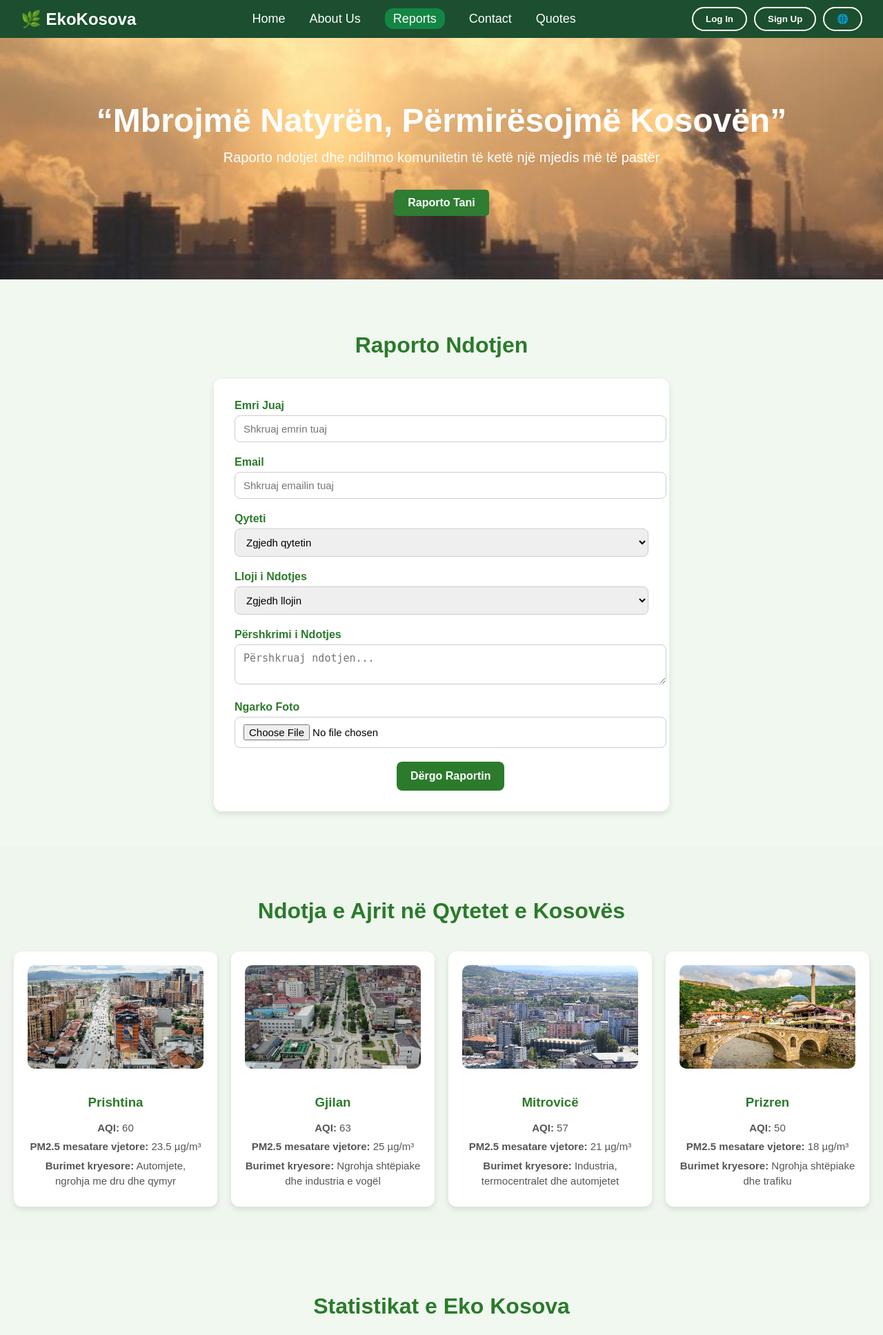
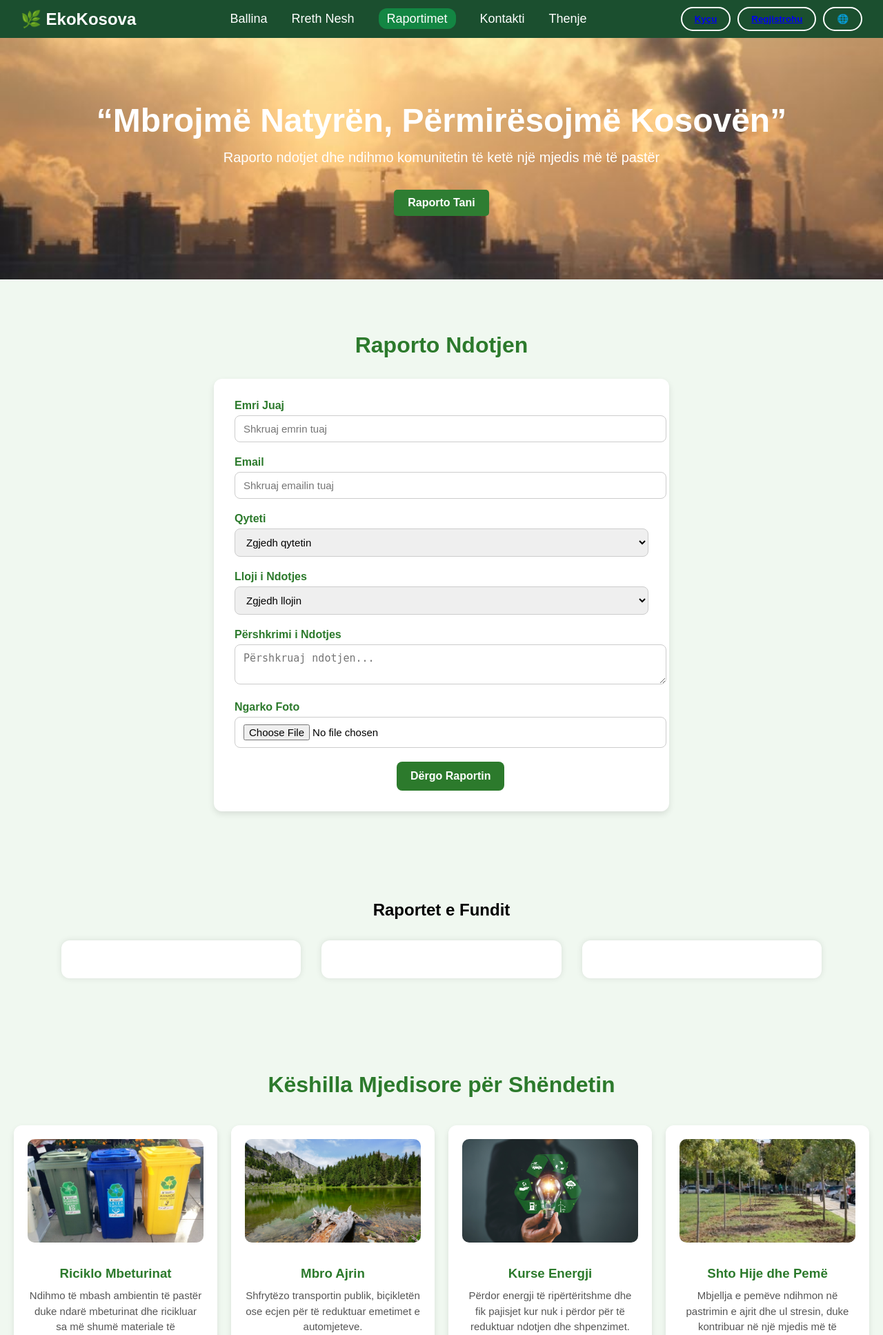
Before and after one commit to drinitech/EkoKosova-1, a PHP site: page /Reports.html in a window 1280 px wide. Shown: the top 1935 px of the page at 69% size. Run offline with PHP 8.4, Linux system fonts and the light colour scheme.

Commit message:
update ne quotes dhe reports

```diff
--- a/Reports.html
+++ b/Reports.html
@@ -13,16 +13,18 @@
             <div class="logo">🌿 EkoKosova</div>
             <input type="checkbox" id="menu-toggle">
             <label for="menu-toggle" class="menu-icon">&#9776;</label>
+
             <ul class="nav-links">
-                <li><a href="index.html">Home</a></li>
-                <li><a href="about.html">About Us</a></li>
-                <li><a href="Reports.html" class="active">Reports</a></li>
-                <li><a href="contact.html">Contact</a></li>
-                <li><a href="quotes.html">Quotes</a></li>
+                <li><a href="index.html">Ballina</a></li>
+                <li><a href="about.html">Rreth Nesh</a></li>
+                <li><a href="Reports.html" class="active">Raportimet</a></li>
+                <li><a href="contact.html">Kontakti</a></li>
+                <li><a href="quotes.html">Thenje</a></li>
             </ul>
+
             <div class="nav-buttons">
-                <button class="login">Log In</button>
-                <button class="signup">Sign Up</button>
+                <button class="login"><a href="Login.html">Kyçu</a></button>
+                <button class="signup"><a href="Signup.html">Regjistrohu</a></button>
                 <button class="translate">🌐</button>
             </div>
         </nav>
@@ -32,7 +34,7 @@
         <div>
             <h2>“Mbrojmë Natyrën, Përmirësojmë Kosovën”</h2>
             <p>Raporto ndotjet dhe ndihmo komunitetin të ketë një mjedis më të pastër</p>
-            <a href="#" class="btn">Raporto Tani</a>
+            <a href="Reports.html#reportform" class="btn">Raporto Tani</a>
         </div>
     </section>
 
@@ -73,58 +75,27 @@
         </form>
     </section>
 
-    <section class="cities-section">
-        <h2 id="shikoraporte">Ndotja e Ajrit në Qytetet e Kosovës</h2>
-        <div class="cities-container">
-            <div class="city-card">
-                <img src="img/prishtina.jpg" alt="Prishtina" class="city-img">
-                <h3>Prishtina</h3>
-                <p><strong>AQI:</strong> 60</p>
-                <p><strong>PM2.5 mesatare vjetore:</strong> 23.5 µg/m³</p>
-                <p><strong>Burimet kryesore:</strong> Automjete, ngrohja me dru dhe qymyr</p>
+    <section class="latest-reports">
+        <h2>Raportet e Fundit</h2>
+
+        <div class="reports-row">
+          <div class="report-card">
+            <img src="">
+            <h4></h4>
+            <p></p>
           </div>
-            <div class="city-card">
-                <img src="img/gjilani.png" alt="Gjilan" class="city-img">
-                <h3>Gjilan</h3>
-                <p><strong>AQI:</strong> 63</p>
-                <p><strong>PM2.5 mesatare vjetore:</strong> 25 µg/m³</p>
-                <p><strong>Burimet kryesore:</strong> Ngrohja shtëpiake dhe industria e vogël</p>
+
+          <div class="report-card">
+        <img src="">
+        <h4></h4>
+        <p></p>
       </div>
-            <div class="city-card">
-                <img src="img/mitrovica.jpg" alt="Mitrovicë" class="city-img">
-                <h3>Mitrovicë</h3>
-                <p><strong>AQI:</strong> 57</p>
-                <p><strong>PM2.5 mesatare vjetore:</strong> 21 µg/m³</p>
-                <p><strong>Burimet kryesore:</strong> Industria, termocentralet dhe automjetet</p>
-            </div>
-            <div class="city-card">
-                <img src="img/prizreni.jpg" alt="Prizren" class="city-img">
-                <h3>Prizren</h3>
-                <p><strong>AQI:</strong> 50</p>
-                <p><strong>PM2.5 mesatare vjetore:</strong> 18 µg/m³</p>
-                <p><strong>Burimet kryesore:</strong> Ngrohja shtëpiake dhe trafiku</p>
-            </div>
-        </div>
-    </section>
 
-    <section class="stats-section">
-        <h2>Statistikat e Eko Kosova</h2>
-        <div class="cards-container">
-            <div class="stats-card">
-                <h3>Ndotja e Ajrit</h3>
-                <p>Mbi 70% e qytetarëve shqetësohen për ajrin. PM2.5 shpesh >100 µg/m³ në qytete si Prishtina.</p>
-            </div>
-            <div class="stats-card">
-                <h3>Riciklimi</h3>
-                <p>Vetëm 20–25% e mbeturinave riciklohen; pjesa tjetër shkon në deponi të pakontrolluara.</p>
-            </div>
-            <div class="stats-card">
-                <h3>Energji e Ripërtëritshme</h3>
-                <p>Rreth 10% e energjisë vjen nga burime të ripërtëritshme. Synimi: 25% deri 2030.</p>
-            </div>
-            <div class="stats-card">
-                <h3>Ndikimi i Projekteve</h3>
-                <p>50% e të rinjve janë më të gatshëm të riciklojnë pas fushatave edukative si Eko Kosova.</p>
+
+          <div class="report-card">
+            <img src="">
+            <h4></h4>
+            <p></p>
           </div>
         </div>
       </section>
@@ -155,6 +126,7 @@
         </div>
     </section>
 
+
     <footer class="footer">
         <div class="footer-container">
             <div class="footer-about">
@@ -164,11 +136,11 @@
             <div class="footer-links">
                 <h4>Navigation</h4>
                 <ul>
-                <li><a href="index.html">Home</a></li>
-                <li><a href="about.html">About Us</a></li>
-                <li><a href="Reports.html">Reports</a></li>
-                <li><a href="contact.html">Contact</a></li>
-                <li><a href="quotes.html">Quotes</a></li>
+                    <li><a href="index.html">Ballina</a></li>
+                    <li><a href="about.html">Rreth Nesh</a></li>
+                    <li><a href="Reports.html">Raportimet</a></li>
+                    <li><a href="contact.html">Kontakti</a></li>
+                    <li><a href="quotes.html">Thenje</a></li>
                 </ul>
             </div>
             <div class="footer-contact">
@@ -182,5 +154,6 @@
             <p>&copy; 2025 EkoKosova. Të gjitha të drejtat e rezervuara.</p>
         </div>
     </footer>
+
 </body>
 </html>
--- a/about.html
+++ b/about.html
@@ -83,7 +83,7 @@
     <section class="cta">
         <h2>Bëhu pjesë e ndryshimit!</h2>
         <p>Raporto aktivitetet mjedisore dhe kontribuo për një Kosovë më të gjelbër.</p>
-        <button href="Reports.html">Raporto Tani</button>
+        <a href="Reports.html#reportform" class="btn">Raporto Tani</a>
     </section>
 
 <footer class="footer">
--- a/style.css
+++ b/style.css
@@ -450,86 +450,6 @@
   justify-content: center;
 }
 
-.stats-card {
-  flex: 1 1 250px;
-  max-width: 300px;
-  background-color: #fff;
-  border-radius: 12px;
-  padding: 20px;
-  box-shadow: 0 4px 8px rgba(0,0,0,0.1);
-  text-align: center;
-}
-
-.stats-card:hover{
-  box-shadow: 0 8px 16px rgba(0,0,0,0.2);
-  transition-delay: 0.2s;
-}
-
-.stats-card h3 {
-  color: #2c7a2c;
-  margin-bottom: 15px;
-}
-
-.stats-card p {
-  font-size: 15px;
-  color: #555555;
-  line-height: 1.5;
-}
-
-.cities-section {
-  background-color: #eef6ee;
-  padding: 50px 20px;
-  text-align: center;
-}
-
-.cities-section h2 {
-  color: #2c7a2c;
-  margin-bottom: 40px;
-  font-size: 32px;
-}
-
-.cities-container {
-  display: flex;
-  flex-wrap: wrap;
-  gap: 20px;
-  justify-content: center;
-}
-
-.city-card {
-  flex: 1 1 250px;
-  max-width: 300px;
-  background-color: #fff;
-  border-radius: 12px;
-  padding: 20px;
-  box-shadow: 0 4px 8px rgba(0,0,0,0.1);
-  text-align: center;
-}
-
-.city-card:hover {
-  box-shadow: 0 8px 16px rgba(0,0,0,0.2);
-  transition-delay: 0.2s;
-}
-
-.city-card h3 {
-  color: #2c7a2c;
-  margin-bottom: 15px;
-}
-
-.city-card p {
-  font-size: 15px;
-  color: #555555;
-  line-height: 1.5;
-  margin: 5px 0;
-}
-
-.city-img {
-  width: 100%;
-  height: 150px;
-  object-fit: cover;
-  border-radius: 10px;
-  margin-bottom: 15px;
-}
-
 .tips-section {
   background-color: #f0f8f0;
   padding: 50px 20px;
```
Also changed, not shown: Login.html (+9 -8 lines), Signup.html (+7 -7 lines), contact.html (+13 -16 lines), quotes.html (+20 -23 lines). Lines whose indentation alone changed are shown as unchanged.
